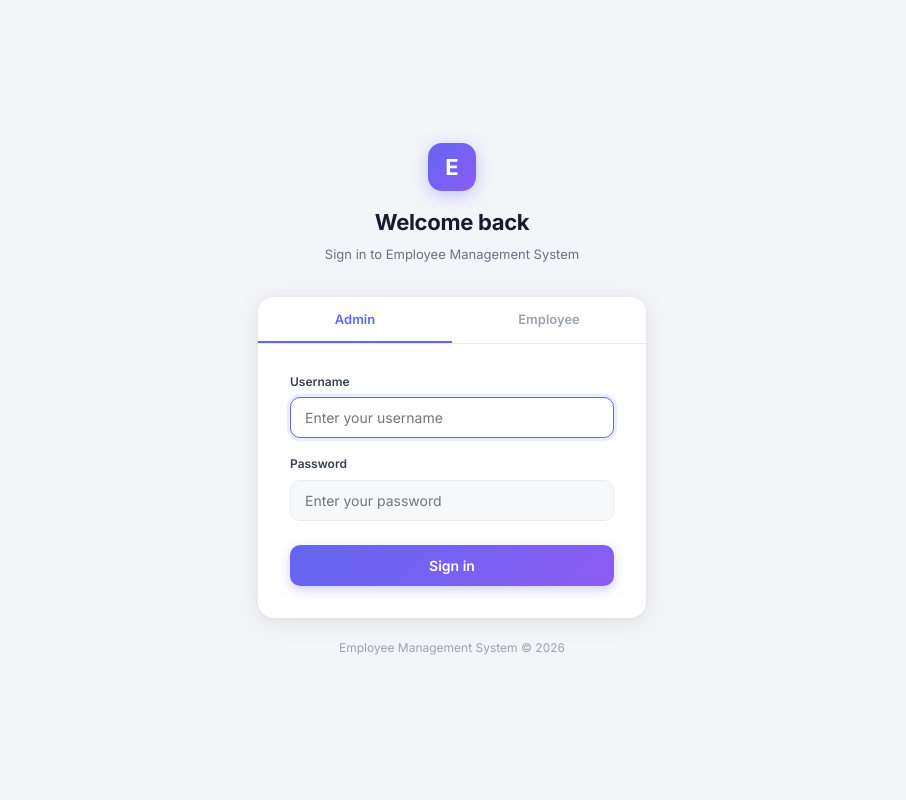
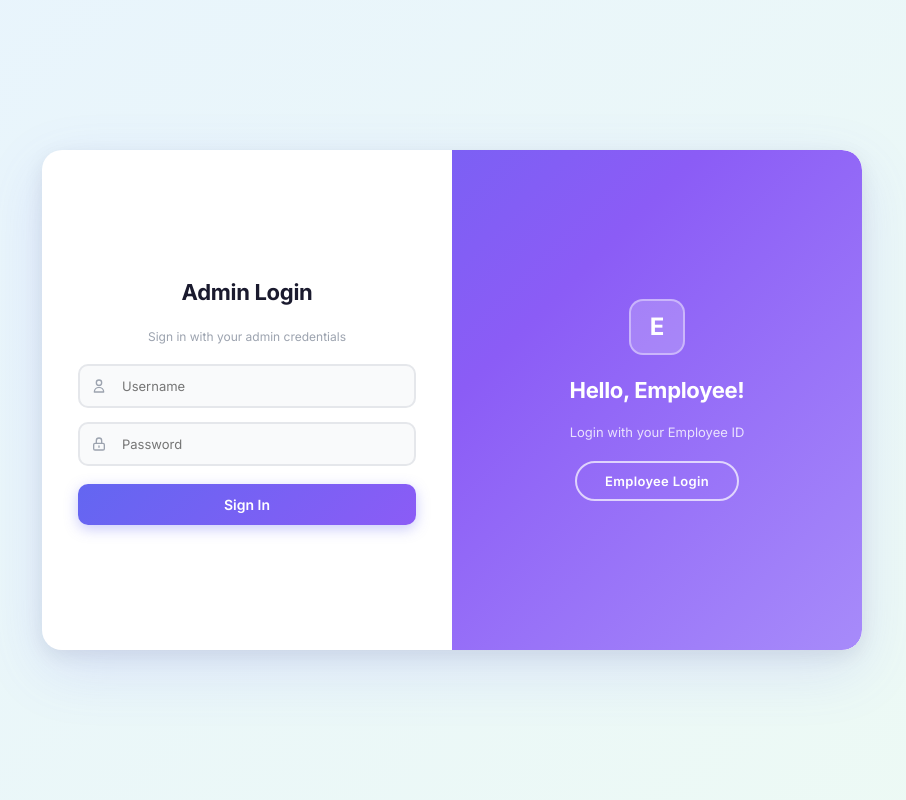
Before and after one commit to Jash107-dev/college_project, a Django app: page /login/ in a window 1280 px wide. Shown: the whole page, without its empty margins (188-1094 px from the left). Run offline with Django 4.2, Linux system fonts and the light colour scheme.

Commit message:
redesign: updated UI to theorg.com inspired design - sliding login panel, card grid employee list, new dashboard, improved borders and shadows across all templates

```diff
--- a/employee/views.py
+++ b/employee/views.py
@@ -12,7 +12,7 @@ from .forms import EmployeeForm, EmployeeStatusForm
 
 
 
-def admin_required(view_func):#decoraters.
+def admin_required(view_func):
 
     @login_required
     def wrapper(request, *args, **kwargs):
@@ -53,7 +53,7 @@ def dashboard(request):
     return render(request, 'employee/dashboard.html', context)
 
 
-@admin_required#list of employees .
+@admin_required
 def employee_list(request):
     search     = request.GET.get('search', '')
     department = request.GET.get('department', '')
--- a/templates/accounts/login.html
+++ b/templates/accounts/login.html
@@ -2,137 +2,267 @@
 {% block title %}Sign In - EMS{% endblock %}
 
 {% block login_content %}
-<!-- login page - centered on screen, no sidebar since user isn't logged in yet -->
-<div style="width:100%; max-width:420px; padding:16px;">
 
-    <!-- logo + title above the card -->
-    <div style="text-align:center;margin-bottom:32px;">
-        <div style="width:48px;height:48px;background:linear-gradient(135deg,#6366f1,#8b5cf6);border-radius:14px;display:flex;align-items:center;justify-content:center;margin:0 auto 14px;font-size:22px;font-weight:700;color:white;font-family:'Inter',sans-serif;box-shadow:0 4px 16px rgba(99,102,241,0.35);" id="logo-icon">E</div>
-        <h1 id="login-title" style="font-size:22px;font-weight:700;color:#1a1a2e;margin-bottom:4px;font-family:'Inter',sans-serif;letter-spacing:-0.3px;">Welcome back</h1>
-        <p id="login-subtitle" style="font-size:13px;color:#6b7280;font-family:'Inter',sans-serif;">Sign in to Employee Management System</p>
-    </div>
+<div class="login-wrapper">
+    <div class="login-container" id="login-container">
 
-    <!-- white card with tab switcher + forms -->
-    <div style="background:white; border-radius:16px; box-shadow:0 4px 24px rgba(0,0,0,0.08),0 1px 4px rgba(0,0,0,0.04); overflow:hidden;">
+        <!-- left panel: admin login form -->
+        <div class="form-panel left-panel">
+            <form method="post" class="login-form">
+                {% csrf_token %}
+                <input type="hidden" name="login_type" value="admin">
 
-        <!-- admin / employee tab switcher -->
-        <div style="display:flex; border-bottom:1px solid #e8eaed;">
-            <button id="tab-admin" onclick="switchTab('admin')"
-                style="flex:1;padding:14px;font-size:13px;font-weight:600;font-family:'Inter',sans-serif;border:none;cursor:pointer;transition:all 0.2s;background:white;color:#6366f1;border-bottom:2px solid #6366f1;">
-                Admin
-            </button>
-            <button id="tab-employee" onclick="switchTab('employee')"
-                style="flex:1;padding:14px;font-size:13px;font-weight:600;font-family:'Inter',sans-serif;border:none;cursor:pointer;transition:all 0.2s;background:white;color:#9ca3af;border-bottom:2px solid transparent;">
-                Employee
-            </button>
-        </div>
+                <h2 class="form-title">Admin Login</h2>
+                <p class="form-subtitle">Sign in with your admin credentials</p>
 
-        <div style="padding:28px 32px 32px;">
-
-            <!-- show error if login failed -->
-            {% if error %}
-            <div style="background:#fee2e2;color:#991b1b;border:1px solid #fca5a5;border-radius:8px;padding:10px 14px;font-size:13px;margin-bottom:20px;font-family:'Inter',sans-serif;display:flex;align-items:center;gap:8px;">
+                {% if error and login_type != 'employee' %}
+                <div class="error-box">
                     <svg width="14" height="14" fill="none" viewBox="0 0 24 24" stroke="currentColor" stroke-width="2"><circle cx="12" cy="12" r="10"/><path stroke-linecap="round" d="M12 8v4m0 4h.01"/></svg>
                     {{ error }}
                 </div>
                 {% endif %}
 
-            <!-- Admin login form (shown by default) -->
-            <div id="admin-form">
-                <form method="post">
-                    {% csrf_token %}
-                    <input type="hidden" name="login_type" value="admin">
-                    <div style="margin-bottom:16px;">
-                        <label style="display:block;font-size:12px;font-weight:600;color:#374151;margin-bottom:6px;font-family:'Inter',sans-serif;">Username</label>
-                        <input type="text" name="username" placeholder="Enter your username" autofocus required
-                            style="width:100%;padding:11px 14px;border:1.5px solid #e8eaed;border-radius:10px;font-size:14px;font-family:'Inter',sans-serif;outline:none;color:#1a1a2e;background:#f7f8fa;transition:all 0.15s;"
-                            onfocus="this.style.borderColor='#6366f1';this.style.background='white';this.style.boxShadow='0 0 0 3px rgba(99,102,241,0.12)'"
-                            onblur="this.style.borderColor='#e8eaed';this.style.background='#f7f8fa';this.style.boxShadow='none'">
+                <div class="input-group">
+                    <svg class="input-icon" width="16" height="16" fill="none" viewBox="0 0 24 24" stroke="currentColor" stroke-width="2"><path stroke-linecap="round" stroke-linejoin="round" d="M16 7a4 4 0 11-8 0 4 4 0 018 0zM12 14a7 7 0 00-7 7h14a7 7 0 00-7-7z"/></svg>
+                    <input type="text" name="username" placeholder="Username" required autocomplete="username">
                 </div>
-                    <div style="margin-bottom:24px;">
-                        <label style="display:block;font-size:12px;font-weight:600;color:#374151;margin-bottom:6px;font-family:'Inter',sans-serif;">Password</label>
-                        <input type="password" name="password" placeholder="Enter your password" required
-                            style="width:100%;padding:11px 14px;border:1.5px solid #e8eaed;border-radius:10px;font-size:14px;font-family:'Inter',sans-serif;outline:none;color:#1a1a2e;background:#f7f8fa;transition:all 0.15s;"
-                            onfocus="this.style.borderColor='#6366f1';this.style.background='white';this.style.boxShadow='0 0 0 3px rgba(99,102,241,0.12)'"
-                            onblur="this.style.borderColor='#e8eaed';this.style.background='#f7f8fa';this.style.boxShadow='none'">
+
+                <div class="input-group">
+                    <svg class="input-icon" width="16" height="16" fill="none" viewBox="0 0 24 24" stroke="currentColor" stroke-width="2"><path stroke-linecap="round" stroke-linejoin="round" d="M12 15v2m-6 4h12a2 2 0 002-2v-6a2 2 0 00-2-2H6a2 2 0 00-2 2v6a2 2 0 002 2zm10-10V7a4 4 0 00-8 0v4h8z"/></svg>
+                    <input type="password" name="password" placeholder="Password" required autocomplete="current-password">
                 </div>
-                    <button type="submit"
-                        style="width:100%;padding:12px;background:linear-gradient(135deg,#6366f1,#8b5cf6);color:white;border:none;border-radius:10px;font-size:14px;font-weight:600;cursor:pointer;font-family:'Inter',sans-serif;box-shadow:0 4px 12px rgba(99,102,241,0.3);transition:opacity 0.15s;"
-                        onmouseover="this.style.opacity='0.9'" onmouseout="this.style.opacity='1'">
-                        Sign in
-                    </button>
+
+                <button type="submit" class="btn-submit">Sign In</button>
             </form>
         </div>
 
-            <!-- Employee login form (hidden until tab is clicked) -->
-            <div id="employee-form" style="display:none;">
-                <form method="post">
+        <!-- right panel: employee login form -->
+        <div class="form-panel right-panel">
+            <form method="post" class="login-form">
                 {% csrf_token %}
                 <input type="hidden" name="login_type" value="employee">
-                    <div style="margin-bottom:16px;">
-                        <label style="display:block;font-size:12px;font-weight:600;color:#374151;margin-bottom:6px;font-family:'Inter',sans-serif;">Employee ID</label>
-                        <input type="text" name="employee_id" placeholder="e.g. EMP001" required
-                            style="width:100%;padding:11px 14px;border:1.5px solid #e8eaed;border-radius:10px;font-size:14px;font-family:'Inter',sans-serif;outline:none;color:#1a1a2e;background:#f7f8fa;text-transform:uppercase;transition:all 0.15s;"
-                            onfocus="this.style.borderColor='#10b981';this.style.background='white';this.style.boxShadow='0 0 0 3px rgba(16,185,129,0.12)'"
-                            onblur="this.style.borderColor='#e8eaed';this.style.background='#f7f8fa';this.style.boxShadow='none'">
+
+                <h2 class="form-title">Employee Login</h2>
+                <p class="form-subtitle">Sign in with your Employee ID</p>
+
+                {% if error and login_type == 'employee' %}
+                <div class="error-box">
+                    <svg width="14" height="14" fill="none" viewBox="0 0 24 24" stroke="currentColor" stroke-width="2"><circle cx="12" cy="12" r="10"/><path stroke-linecap="round" d="M12 8v4m0 4h.01"/></svg>
+                    {{ error }}
                 </div>
-                    <div style="margin-bottom:8px;">
-                        <label style="display:block;font-size:12px;font-weight:600;color:#374151;margin-bottom:6px;font-family:'Inter',sans-serif;">Password</label>
-                        <input type="password" name="emp_password" placeholder="First 3 digits of phone + year joined" required
-                            style="width:100%;padding:11px 14px;border:1.5px solid #e8eaed;border-radius:10px;font-size:14px;font-family:'Inter',sans-serif;outline:none;color:#1a1a2e;background:#f7f8fa;transition:all 0.15s;"
-                            onfocus="this.style.borderColor='#10b981';this.style.background='white';this.style.boxShadow='0 0 0 3px rgba(16,185,129,0.12)'"
-                            onblur="this.style.borderColor='#e8eaed';this.style.background='#f7f8fa';this.style.boxShadow='none'">
-                        <p style="font-size:11px;color:#9ca3af;margin-top:6px;font-family:'Inter',sans-serif;">e.g. phone 9876543210, joined 2024 → <strong style="color:#6b7280;">9872024</strong></p>
+                {% endif %}
+
+                <div class="input-group">
+                    <svg class="input-icon" width="16" height="16" fill="none" viewBox="0 0 24 24" stroke="currentColor" stroke-width="2"><path stroke-linecap="round" stroke-linejoin="round" d="M10 6H5a2 2 0 00-2 2v9a2 2 0 002 2h14a2 2 0 002-2V8a2 2 0 00-2-2h-5m-4 0V5a2 2 0 114 0v1m-4 0a2 2 0 104 0m-5 8a2 2 0 100-4 2 2 0 000 4zm0 0c1.306 0 2.417.835 2.83 2M9 14a3.001 3.001 0 00-2.83 2"/></svg>
+                    <input type="text" name="employee_id" placeholder="Employee ID (e.g. EMP001)" required style="text-transform:uppercase;" autocomplete="off">
                 </div>
-                    <div style="margin-bottom:24px;"></div>
-                    <button type="submit"
-                        style="width:100%;padding:12px;background:linear-gradient(135deg,#10b981,#059669);color:white;border:none;border-radius:10px;font-size:14px;font-weight:600;cursor:pointer;font-family:'Inter',sans-serif;box-shadow:0 4px 12px rgba(16,185,129,0.3);transition:opacity 0.15s;"
-                        onmouseover="this.style.opacity='0.9'" onmouseout="this.style.opacity='1'">
-                        Sign in as Employee
-                    </button>
+
+                <div class="input-group">
+                    <svg class="input-icon" width="16" height="16" fill="none" viewBox="0 0 24 24" stroke="currentColor" stroke-width="2"><path stroke-linecap="round" stroke-linejoin="round" d="M12 15v2m-6 4h12a2 2 0 002-2v-6a2 2 0 00-2-2H6a2 2 0 00-2 2v6a2 2 0 002 2zm10-10V7a4 4 0 00-8 0v4h8z"/></svg>
+                    <input type="password" name="emp_password" placeholder="First 3 digits of phone + year joined" required>
+                </div>
+
+                <p class="hint-text">e.g. phone 9876543210, joined 2024 &rarr; <strong>9872024</strong></p>
+
+                <button type="submit" class="btn-submit emp-btn">Sign In</button>
             </form>
+        </div>
+
+        <!-- sliding overlay panel in the middle -->
+        <div class="overlay-container">
+            <div class="overlay">
+
+                <!-- shown when employee panel is active (slide left reveals this) -->
+                <div class="overlay-panel overlay-left">
+                    <div class="overlay-logo">E</div>
+                    <h2>Welcome Back!</h2>
+                    <p>Already have an admin account?</p>
+                    <button class="btn-ghost" onclick="switchToAdmin()">Admin Login</button>
+                </div>
+
+                <!-- shown by default (admin panel active) -->
+                <div class="overlay-panel overlay-right">
+                    <div class="overlay-logo">E</div>
+                    <h2>Hello, Employee!</h2>
+                    <p>Login with your Employee ID</p>
+                    <button class="btn-ghost" onclick="switchToEmployee()">Employee Login</button>
                 </div>
 
             </div>
         </div>
 
-    <p style="text-align:center;margin-top:20px;font-size:12px;color:#9ca3af;font-family:'Inter',sans-serif;">
-        Employee Management System &copy; 2026
-    </p>
+    </div>
 </div>
 
-<script>
-/* check if server sent back login_type=employee (means employee login failed) */
-var currentTab = '{% if login_type == "employee" %}employee{% else %}admin{% endif %}';
-
-/* switches between admin and employee tab */
-function switchTab(tab) {
-    currentTab = tab;
-    var adminForm = document.getElementById('admin-form');
-    var empForm   = document.getElementById('employee-form');
-    var tabAdmin  = document.getElementById('tab-admin');
-    var tabEmp    = document.getElementById('tab-employee');
-
-    if (tab === 'admin') {
-        adminForm.style.display = 'block';
-        empForm.style.display   = 'none';
-        tabAdmin.style.color    = '#6366f1';
-        tabAdmin.style.borderBottom = '2px solid #6366f1';
-        tabEmp.style.color      = '#9ca3af';
-        tabEmp.style.borderBottom = '2px solid transparent';
-        adminForm.querySelector('input[name="username"]').focus();
-    } else {
-        empForm.style.display   = 'block';
-        adminForm.style.display = 'none';
-        tabEmp.style.color      = '#10b981';
-        tabEmp.style.borderBottom = '2px solid #10b981';
-        tabAdmin.style.color    = '#9ca3af';
-        tabAdmin.style.borderBottom = '2px solid transparent';
-        empForm.querySelector('input[name="employee_id"]').focus();
-    }
+<style>
+/* full viewport background - very light blue-green tint */
+.login-wrapper {
+    position: fixed; top: 0; left: 0;
+    width: 100vw; height: 100vh;
+    display: flex; align-items: center; justify-content: center;
+    background: linear-gradient(135deg, #e8f4fd 0%, #edfaf4 100%);
+    font-family: 'Inter', sans-serif;
+    margin: 0; padding: 20px; box-sizing: border-box;
 }
 
-/* if server returned employee error, auto-switch to employee tab on load */
-if (currentTab === 'employee') { switchTab('employee'); }
+/* main card */
+.login-container {
+    position: relative;
+    width: 820px; max-width: 100%;
+    min-height: 500px;
+    background: #fff;
+    border-radius: 20px;
+    overflow: hidden;
+    box-shadow: 0 20px 60px rgba(99,102,241,0.15), 0 6px 20px rgba(0,0,0,0.08);
+}
+
+/* both form panels */
+.form-panel {
+    position: absolute; top: 0;
+    width: 50%; height: 100%;
+    display: flex; align-items: center; justify-content: center;
+    padding: 40px 36px; box-sizing: border-box;
+    transition: all 0.6s ease-in-out;
+}
+.left-panel  { left: 0;  z-index: 2; opacity: 1; }
+.right-panel { right: 0; z-index: 1; opacity: 0; }
+
+/* swap panels when employee mode is active */
+.login-container.employee-active .left-panel  { opacity: 0; z-index: 1; }
+.login-container.employee-active .right-panel { opacity: 1; z-index: 2; }
+
+/* form layout */
+.login-form {
+    width: 100%; display: flex; flex-direction: column;
+    align-items: center; gap: 14px;
+}
+.form-title    { font-size: 22px; font-weight: 700; color: #1a1a2e; margin-bottom: 2px; letter-spacing: -0.3px; text-align: center; }
+.form-subtitle { font-size: 12px; color: #9ca3af; text-align: center; margin-bottom: 4px; }
+
+/* error box */
+.error-box {
+    width: 100%; background: #fee2e2; color: #991b1b;
+    border: 1px solid #fca5a5; border-radius: 10px;
+    padding: 10px 14px; font-size: 12px;
+    display: flex; align-items: center; gap: 8px;
+}
+
+/* input with icon */
+.input-group { position: relative; width: 100%; }
+.input-group input {
+    width: 100%; padding: 12px 14px 12px 42px;
+    border: 2px solid #e5e7eb; border-radius: 10px;
+    font-size: 13px; font-family: 'Inter', sans-serif;
+    outline: none; background: #f9fafb; color: #111827;
+    transition: all 0.2s; box-sizing: border-box;
+}
+.input-group input:focus {
+    border-color: #6366f1; background: #fff;
+    box-shadow: 0 0 0 3px rgba(99,102,241,0.12);
+}
+.input-icon {
+    position: absolute; left: 13px; top: 50%;
+    transform: translateY(-50%); color: #9ca3af; pointer-events: none;
+}
+
+.hint-text { font-size: 11px; color: #9ca3af; text-align: center; margin-top: -6px; }
+
+/* submit buttons */
+.btn-submit {
+    width: 100%; padding: 12px;
+    background: linear-gradient(135deg, #6366f1, #8b5cf6);
+    color: white; border: none; border-radius: 10px;
+    font-size: 14px; font-weight: 600; cursor: pointer;
+    font-family: 'Inter', sans-serif;
+    box-shadow: 0 4px 14px rgba(99,102,241,0.35);
+    transition: opacity 0.2s, transform 0.2s; margin-top: 4px;
+}
+.btn-submit:hover { opacity: 0.92; transform: translateY(-1px); }
+.emp-btn {
+    background: linear-gradient(135deg, #10b981, #059669);
+    box-shadow: 0 4px 14px rgba(16,185,129,0.35);
+}
+
+/* sliding overlay */
+.overlay-container {
+    position: absolute; top: 0; left: 50%;
+    width: 50%; height: 100%; overflow: hidden;
+    z-index: 100; transition: transform 0.6s ease-in-out;
+    border-radius: 0 20px 20px 0;
+}
+.login-container.employee-active .overlay-container {
+    transform: translateX(-100%);
+    border-radius: 20px 0 0 20px;
+}
+
+.overlay {
+    position: relative;
+    background: linear-gradient(135deg, #6366f1 0%, #8b5cf6 50%, #a78bfa 100%);
+    color: white; height: 100%; width: 200%;
+    left: -100%; transition: transform 0.6s ease-in-out;
+}
+.login-container.employee-active .overlay { transform: translateX(50%); }
+
+.overlay-panel {
+    position: absolute; top: 0; width: 50%; height: 100%;
+    display: flex; flex-direction: column;
+    align-items: center; justify-content: center;
+    gap: 14px; padding: 40px 30px;
+    text-align: center; box-sizing: border-box;
+}
+.overlay-left  { left: 0; }
+.overlay-right { right: 0; }
+
+.overlay-logo {
+    width: 56px; height: 56px; border-radius: 14px;
+    background: rgba(255,255,255,0.2);
+    border: 2px solid rgba(255,255,255,0.4);
+    display: flex; align-items: center; justify-content: center;
+    font-size: 24px; font-weight: 700; color: white; margin-bottom: 4px;
+}
+.overlay-panel h2 { font-size: 22px; font-weight: 700; color: white; margin: 0; letter-spacing: -0.3px; }
+.overlay-panel p  { font-size: 13px; color: rgba(255,255,255,0.8); margin: 0; }
+
+.btn-ghost {
+    padding: 10px 28px; background: transparent; color: white;
+    border: 2px solid rgba(255,255,255,0.7); border-radius: 24px;
+    font-size: 13px; font-weight: 600; cursor: pointer;
+    font-family: 'Inter', sans-serif; transition: all 0.2s;
+    margin-top: 4px; letter-spacing: 0.3px;
+}
+.btn-ghost:hover { background: rgba(255,255,255,0.15); border-color: white; }
+
+/* mobile fallback */
+@media (max-width: 640px) {
+    .login-container { min-height: auto; }
+    .form-panel { position: relative; width: 100%; height: auto; opacity: 1 !important; z-index: 2 !important; }
+    .right-panel { display: none; }
+    .login-container.employee-active .left-panel  { display: none; }
+    .login-container.employee-active .right-panel { display: flex; }
+    .overlay-container { display: none; }
+}
+</style>
+
+<script>
+var isEmployee = {% if login_type == 'employee' %}true{% else %}false{% endif %};
+
+function switchToEmployee() {
+    document.getElementById('login-container').classList.add('employee-active');
+    setTimeout(function() {
+        var f = document.querySelector('input[name="employee_id"]');
+        if (f) f.focus();
+    }, 400);
+}
+
+function switchToAdmin() {
+    document.getElementById('login-container').classList.remove('employee-active');
+    setTimeout(function() {
+        var f = document.querySelector('input[name="username"]');
+        if (f) f.focus();
+    }, 400);
+}
+
+if (isEmployee) switchToEmployee();
 </script>
+
 {% endblock %}
--- a/templates/base.html
+++ b/templates/base.html
@@ -44,6 +44,7 @@
             color: var(--text);
             font-size: 14px;
             line-height: 1.6;
+            margin: 0; padding: 0;
         }
 
         /* ---- top navigation bar ---- */
@@ -288,8 +289,8 @@
 
 {% else %}
 
-<!-- not logged in - show centered login page -->
-<div style="min-height:100vh; display:flex; align-items:center; justify-content:center; background:var(--bg);">
+<!-- not logged in - login page handles its own full-screen background -->
+<div style="margin:0; padding:0;">
     {% block login_content %}{% endblock %}
 </div>
 
```
Also changed, not shown: accounts/views.py (+6 -6 lines). Lines whose indentation alone changed are shown as unchanged.
